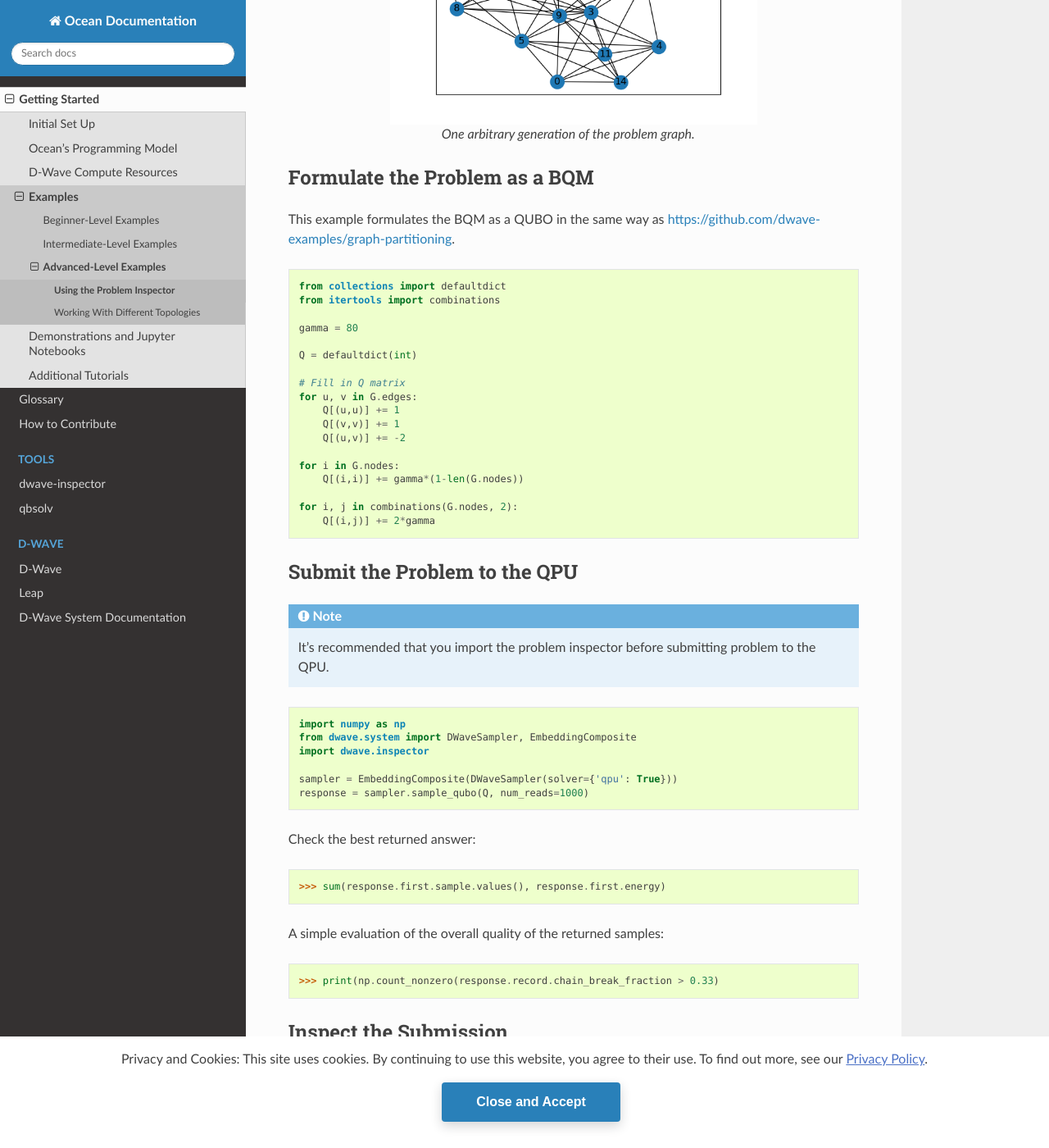
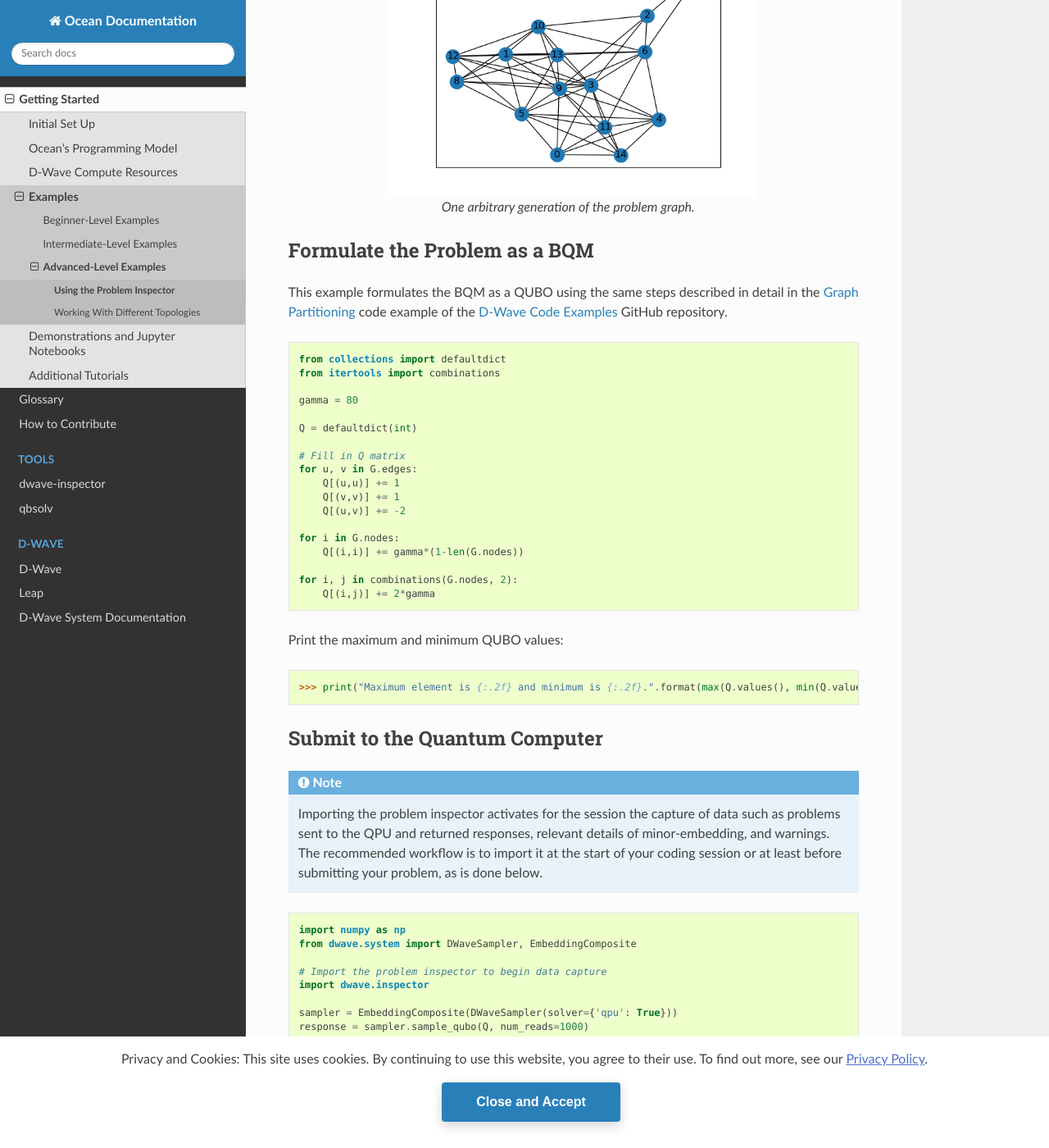
Before and after one commit to dwavesystems/dwave-ocean-sdk, a Sphinx documentation site: the page built from docs/examples/inspector_graph_partitioning.rst, in a window 1280 px wide and 1400 px high, scrolled down 1117 px. Shown: the whole window at 82% size. Built offline with Sphinx 7.4.7 and the Read the Docs theme 2.0.0, drawn with Linux system fonts in a browser that asks for light colours; pages that are not in the unit, such as notebooks, are missing from menus; the version number could not be read and is left out; some of the changed text lies outside the part shown.

Commit message:
WIP: a bit more work

```diff
--- a/docs/examples/inspector_graph_partitioning.rst
+++ b/docs/examples/inspector_graph_partitioning.rst
@@ -4,15 +4,17 @@
 Using the Problem Inspector
 ===========================
 
-This example shows how you can use D-Wave's problem inspector tool to
-evaluate the minor-embedding used in your problem submission to a QPU.
+This example solves a `graph partitioning <https://en.wikipedia.org/wiki/Graph_partition>`_
+problem to show how D-Wave's `problem inspector </docs_inspector>` tool can help
+you evaluate the minor-embedding used in your problem submissions to a QPU.
 
 Example Requirements
 ====================
 
 To run the code in this example, the following is required.
 
-* The requisite information for problem submission through SAPI, as described in :ref:`sapi_access`.
+* The requisite information for problem submission through SAPI, as described
+  in :ref:`sapi_access`.
 * Ocean tools :doc:`dwave-system </docs_system/sdk_index>` and
   :doc:`dwave-inspector </docs_inspector>`.
 
@@ -27,21 +29,25 @@
 :ref:`solving_problems` describes the process of solving problems on the quantum
 computer in two steps: (1) Formulate the problem as a :term:`binary quadratic model` (BQM)
 and (2) Solve the BQM with a D-wave system or classical :term:`sampler`. In this example,
-a QUBO is formulated with simple math, the problem is submitted naively to the QPU,
-it's minor embedding examined using the problem inspector and improved.
+a :term:`QUBO` is formulated with simple math, the problem is submitted naively to
+the QPU, its minor embedding examined using the problem inspector, and the
+submission improved.
 
-Create a Problem Graph
-======================
+A Problem Graph
+===============
 
 This example uses a synthetic problem for illustrative purposes: a NetworkX
 generated graph,
-`NetworkX random_geometric_graph() <https://networkx.github.io/documentation/stable/reference/generators.html#module-networkx.generators.random>`_.
+`NetworkX random_geometric_graph() <https://networkx.github.io/documentation/stable/reference/generators.html#module-networkx.generators.random>`_. The problem of interest here,
+which is NP-hard, is to try and find the best division of the graph's nodes into two
+equal sets with a minimum number of edges between the two groups.
 
 .. code-block:: python
 
     import networkx as nx
 
-    G = nx.random_geometric_graph(n=15, radius=.55, dim=2)
+    graph_nodes = 16
+    G = nx.random_geometric_graph(n=graph_nodes, radius=.55, dim=2)
 
 .. figure:: ../_static/inspector_rand_geom_plot.png
    :name: InspectorRandGeomProblem
@@ -54,7 +60,10 @@
 Formulate the Problem as a BQM
 ==============================
 
-This example formulates the BQM as a QUBO in the same way as https://github.com/dwave-examples/graph-partitioning.
+This example formulates the BQM as a QUBO using the same steps described in
+detail in the `Graph Partitioning <https://github.com/dwave-examples/graph-partitioning>`_
+code example of the `D-Wave Code Examples <https://github.com/dwave-examples>`_ GitHub
+repository.
 
 .. code-block:: python
 
@@ -77,16 +86,25 @@
     for i, j in combinations(G.nodes, 2):
     	Q[(i,j)] += 2*gamma
 
-Submit the Problem to the QPU
-=============================
+Print the maximum and minimum QUBO values:
 
-.. note:: It's recommended that you import the problem inspector before submitting
-   problem to the QPU.
+>>> print("Maximum element is {:.2f} and minimum is {:.2f}.".format(max(Q.values(), min(Q.values())))
+
+Submit to the Quantum Computer
+==============================
+
+.. note:: Importing the problem inspector activates for the session the capture of
+   data such as problems sent to the QPU and returned responses, relevant details of
+   minor-embedding, and warnings. The recommended workflow is to import it at the
+   start of your coding session or at least before submitting your problem, as is
+   done below.
 
 .. code-block:: python
 
     import numpy as np
     from dwave.system import DWaveSampler, EmbeddingComposite
+
+    # Import the problem inspector to begin data capture
     import dwave.inspector
 
     sampler = EmbeddingComposite(DWaveSampler(solver={'qpu': True}))
@@ -94,7 +112,10 @@
 
 Check the best returned answer:
 
->>> sum(response.first.sample.values(), response.first.energy)
+>>> print("Number of nodes in one set is {}, in the other, {}. Energy is {}.".format(
+           sum(response.first.sample.values()),
+           graph_nodes - sum(response.first.sample.values()),
+           response.first.energy))
 
 A simple evaluation of the overall quality of the returned samples:
 
```
